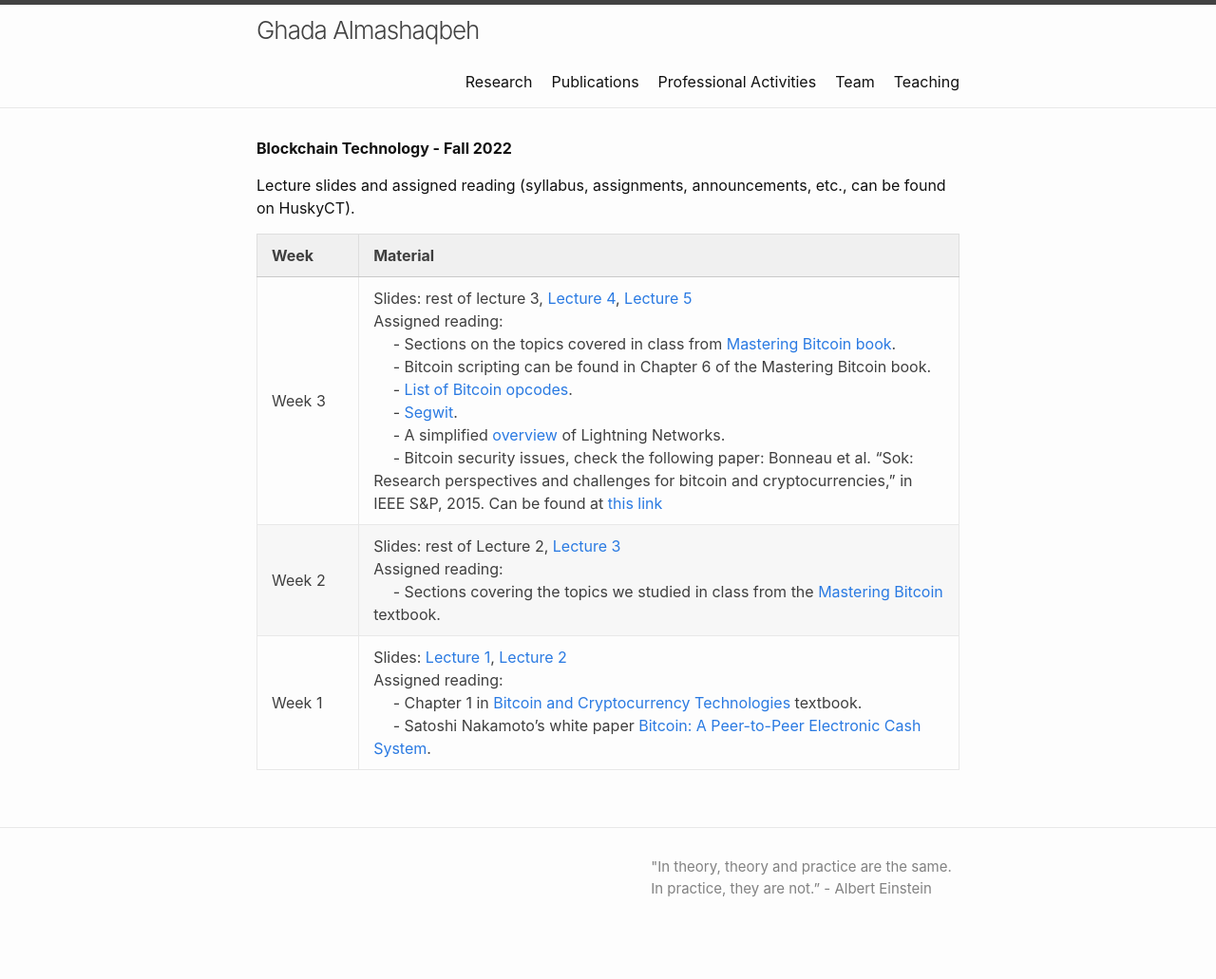
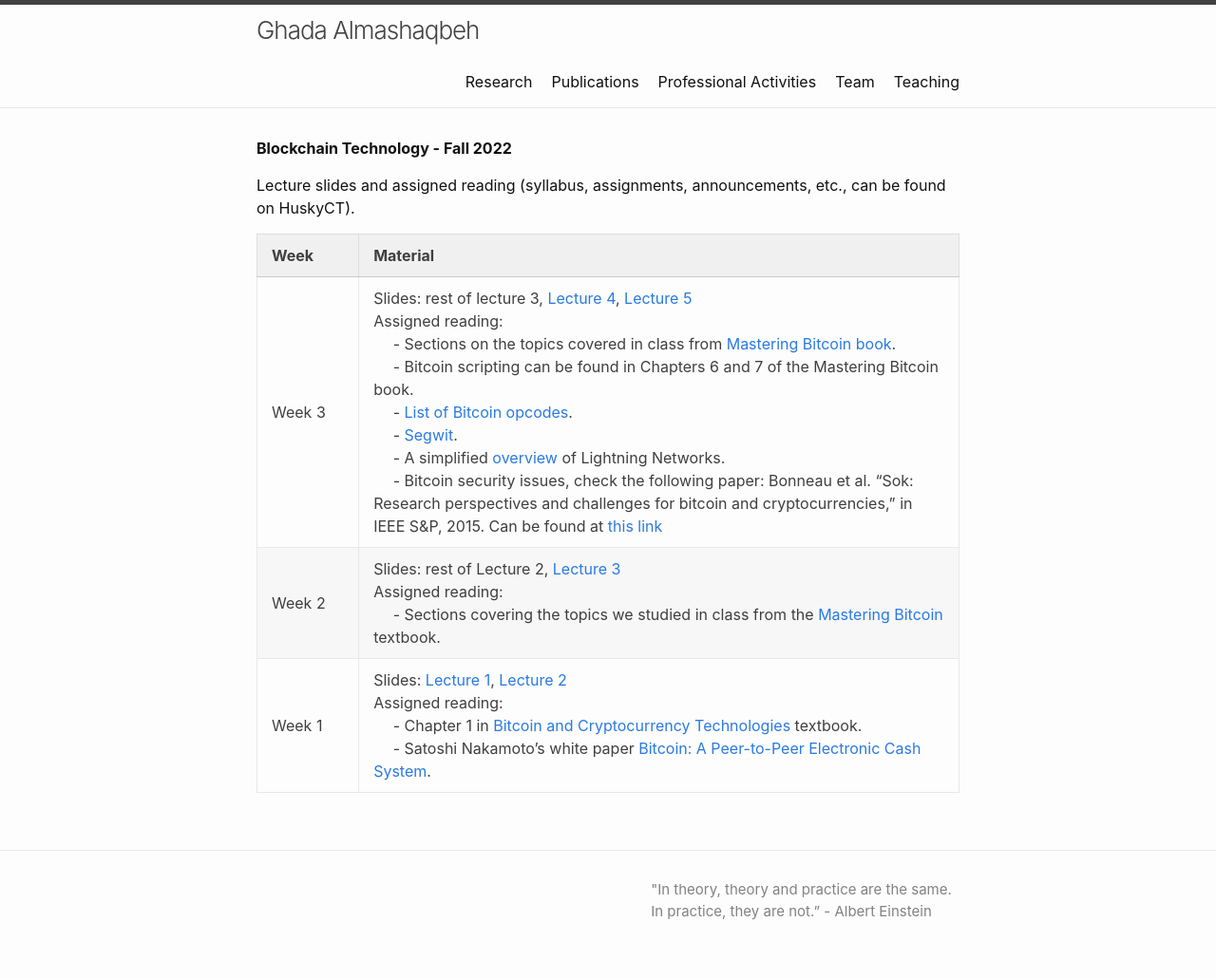
Before and after one commit to GhadaAlmashaqbeh/GhadaAlmashaqbeh.github.io, a Jekyll site: the page built from courses/blockchain-technology-f2022/index.md, in a window 1280 px wide. Shown: the whole page at 95% size. Built offline with Jekyll 4.4.1, drawn with Linux system fonts in a browser that asks for light colours; before the commit the page ends 1007 px from its top, so only the background shows below that.

Commit message:
edit lectures

```diff
--- a/courses/blockchain-technology-f2022/index.md
+++ b/courses/blockchain-technology-f2022/index.md
@@ -8,6 +8,6 @@ Lecture slides and assigned reading (syllabus, assignments, announcements, etc.,
 
 | Week&emsp;&emsp;| Material           |
 |----------|--------------------|
-| Week 3 | Slides: rest of lecture 3, [Lecture 4](./lecture4.pdf), [Lecture 5](./lecture5.pdf) <br/> Assigned reading: <br/> &emsp; - Sections on the topics covered in class from [Mastering Bitcoin book](https://github.com/bitcoinbook/bitcoinbook/blob/develop/book.asciidoc). <br/> &emsp; - Bitcoin scripting can be found in Chapter 6 of the Mastering Bitcoin book. <br/> &emsp; - [List of Bitcoin opcodes](https://en.bitcoin.it/wiki/Script). <br/> &emsp; - [Segwit](https://en.bitcoin.it/wiki/Segregated_Witness). <br/> &emsp; - A simplified [overview](https://academy.binance.com/blockchain/what-is-lightning-network) of Lightning Networks. <br/> &emsp; - Bitcoin security issues, check the following paper: Bonneau et al. "Sok: Research perspectives and challenges for bitcoin and cryptocurrencies," in IEEE S&P, 2015. Can be found at [this link](https://jbonneau.com/doc/BMCNKF15-IEEESP-bitcoin.pdf) |
+| Week 3 | Slides: rest of lecture 3, [Lecture 4](./lecture4.pdf), [Lecture 5](./lecture5.pdf) <br/> Assigned reading: <br/> &emsp; - Sections on the topics covered in class from [Mastering Bitcoin book](https://github.com/bitcoinbook/bitcoinbook/blob/develop/book.asciidoc). <br/> &emsp; - Bitcoin scripting can be found in Chapters 6 and 7 of the Mastering Bitcoin book. <br/> &emsp; - [List of Bitcoin opcodes](https://en.bitcoin.it/wiki/Script). <br/> &emsp; - [Segwit](https://en.bitcoin.it/wiki/Segregated_Witness). <br/> &emsp; - A simplified [overview](https://academy.binance.com/blockchain/what-is-lightning-network) of Lightning Networks. <br/> &emsp; - Bitcoin security issues, check the following paper: Bonneau et al. "Sok: Research perspectives and challenges for bitcoin and cryptocurrencies," in IEEE S&P, 2015. Can be found at [this link](https://jbonneau.com/doc/BMCNKF15-IEEESP-bitcoin.pdf) |
 | Week 2 | Slides: rest of Lecture 2, [Lecture 3](./lecture3.pdf) <br/> Assigned reading: <br/> &emsp; - Sections covering the topics we studied in class from the [Mastering Bitcoin](https://github.com/bitcoinbook/bitcoinbook/blob/develop/book.asciidoc) textbook.  |
 | Week 1 | Slides: [Lecture 1](./lecture1.pdf), [Lecture 2](./lecture2.pdf) <br/> Assigned reading: <br/> &emsp; - Chapter 1 in [Bitcoin and Cryptocurrency Technologies](https://d28rh4a8wq0iu5.cloudfront.net/bitcointech/readings/princeton_bitcoin_book.pdf) textbook. <br/> &emsp; - Satoshi Nakamoto’s white paper [Bitcoin: A Peer-to-Peer Electronic Cash System](https://bitcoin.org/bitcoin.pdf). |
```
Also changed, not shown: 03-talks.md (+1 -1 lines), 3 other files.
